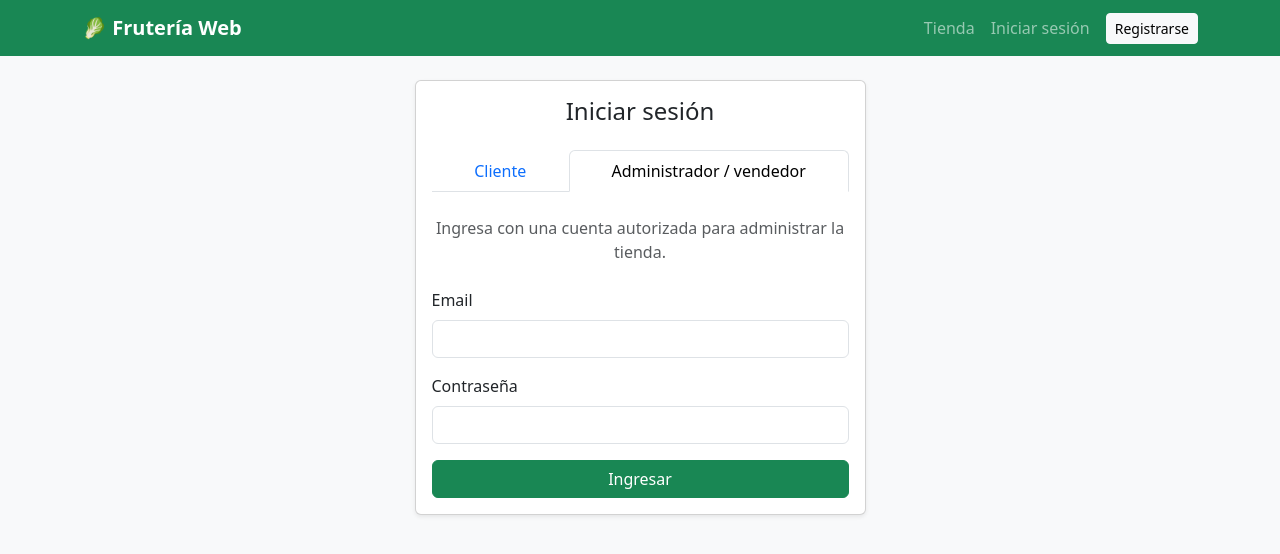
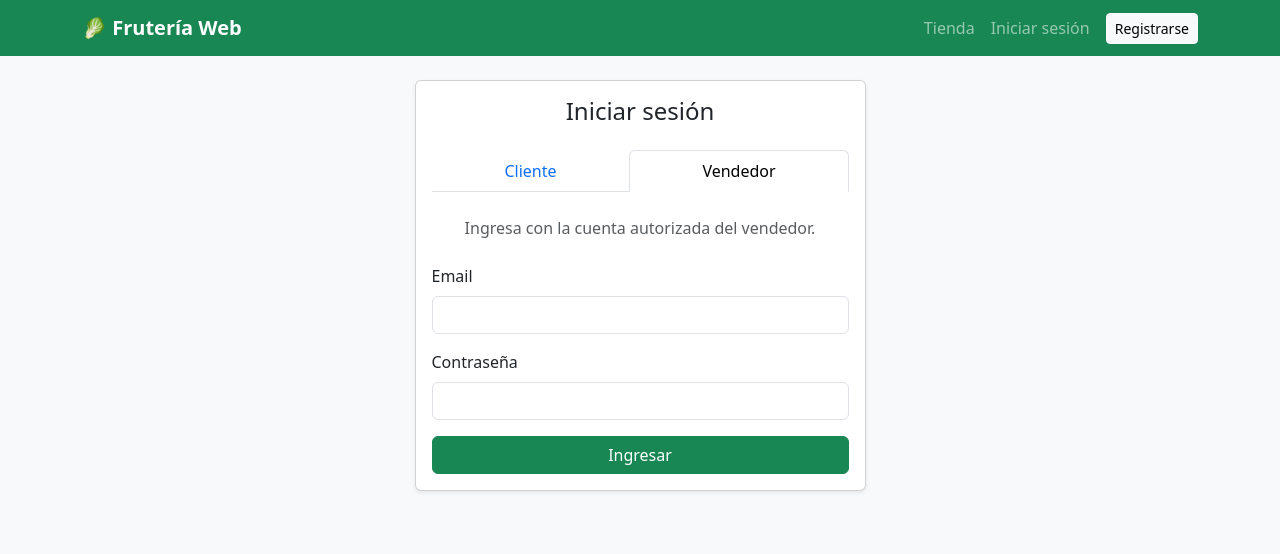
Before and after one commit to Johanx66/Proyecto-tienda-Steeven, a React (Vite) app in the folder frontend/: page /admin/login in a window 1280 px wide. Shown: the top 554 px of the page. Built offline with nearby package versions, Linux system fonts and the light colour scheme; no server answers.

Commit message:
ui: renombrar pestana de acceso como vendedor

```diff
--- a/frontend/src/pages/Login.jsx
+++ b/frontend/src/pages/Login.jsx
@@ -51,13 +51,13 @@ export default function Login({ adminOnly = false }) {
               </Nav.Item>
               <Nav.Item>
                 <Nav.Link as={Link} to="/admin/login" eventKey="admin">
-                  Administrador / vendedor
+                  Vendedor
                 </Nav.Link>
               </Nav.Item>
             </Nav>
             <p className="text-muted text-center mb-4">
               {adminOnly
-                ? 'Ingresa con una cuenta autorizada para administrar la tienda.'
+                ? 'Ingresa con la cuenta autorizada del vendedor.'
                 : 'Ingresa con tu cuenta de cliente para comprar.'}
             </p>
             <Alert message={error} onClose={() => setError(null)} />
```
Also changed, not shown: 2 other files (tests, documents, lock files or other folders).
